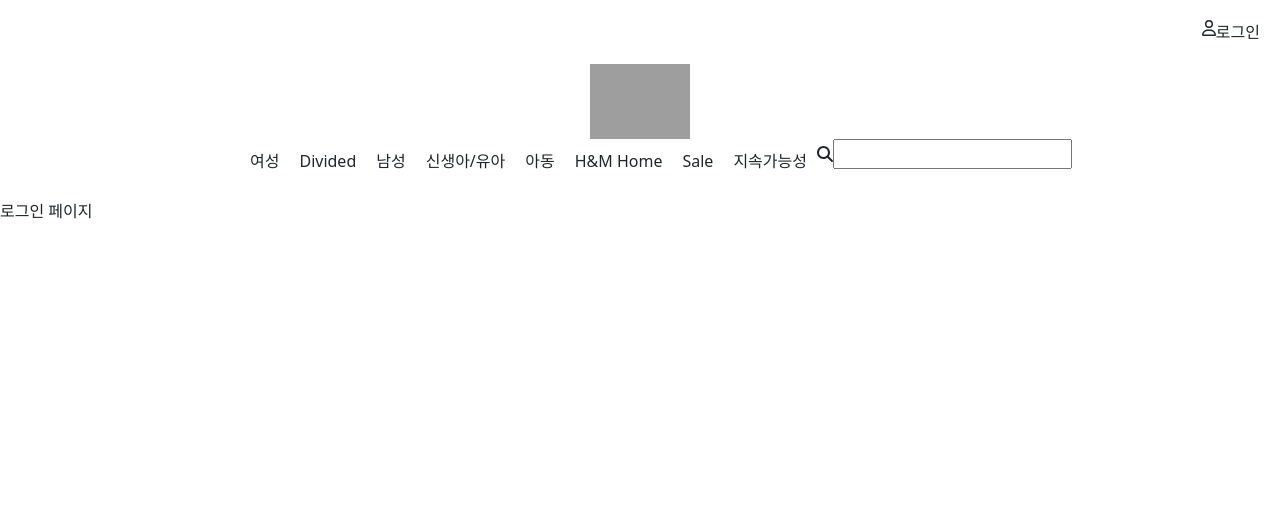
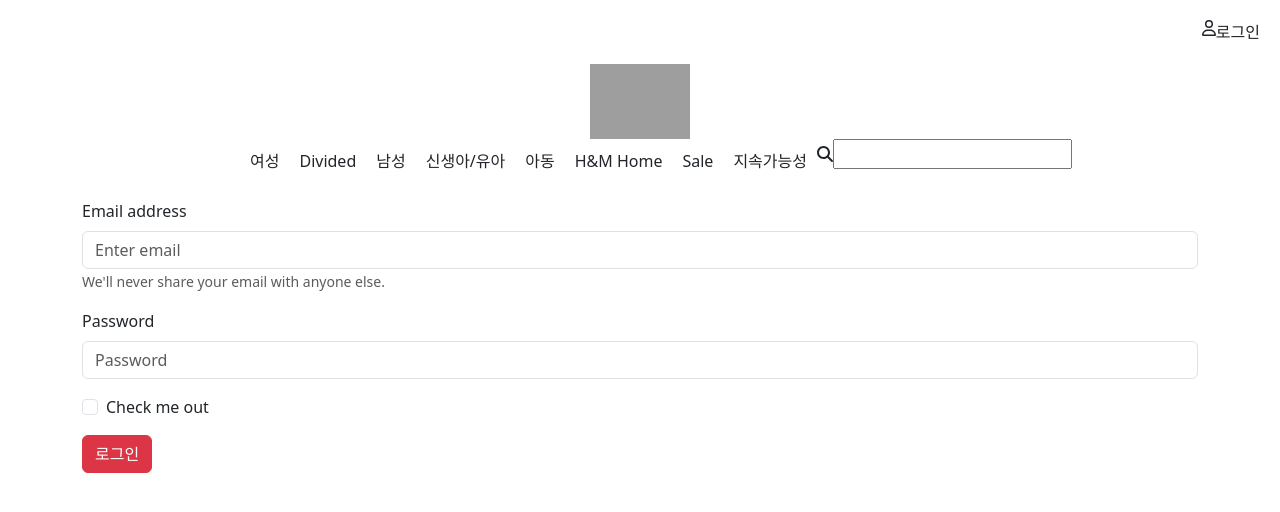
Before and after one commit to jihyun1029/hnm-practice, a React (Create React App) app: page /login in a window 1280 px wide. Shown: the top 512 px of the page. Built offline with nearby package versions, Linux system fonts and the light colour scheme; grey boxes are pictures that could not be loaded.

Commit message:
Form 과 Submit

```diff
--- a/src/App.css
+++ b/src/App.css
@@ -2,6 +2,7 @@
     display: flex;
     justify-content: flex-end;
     margin: 20px;
+    cursor: pointer;
 }
 
 .nav-section {
--- a/src/App.js
+++ b/src/App.js
@@ -1,3 +1,4 @@
+import {useState} from "react";
 import './App.css';
 import 'bootstrap/dist/css/bootstrap.min.css';
 import { Routes, Route } from "react-router-dom";
@@ -18,6 +19,7 @@
 // 9. 상품을 검색할 수 있다.
 
 function App() {
+    const [authenticate, setAuthenticate] = useState(false); // true면 로그인이 됨 false면 로그인이 안됨
   return (
     <div>
         <Navbar />
--- a/src/component/Navbar.js
+++ b/src/component/Navbar.js
@@ -2,13 +2,20 @@
 import { FontAwesomeIcon } from '@fortawesome/react-fontawesome'
 import {faUser} from '@fortawesome/free-regular-svg-icons'
 import {faSearch} from "@fortawesome/free-solid-svg-icons";
+import {useNavigate} from 'react-router-dom';
 
 const Navbar = () => {
     const menuList = ['여성', 'Divided', '남성', '신생아/유아', '아동', 'H&M Home', 'Sale', '지속가능성'];
+
+    const navigate = useNavigate()
+    const goToLogin = () => {
+        navigate('/login');
+    }
+
     return (
         <div>
             <div>
-                <div className="login-button">
+                <div className="login-button" onClick={goToLogin}>
                     <FontAwesomeIcon icon={faUser} />
                     <div>로그인</div>
                 </div>
--- a/src/page/Login.js
+++ b/src/page/Login.js
@@ -1,10 +1,36 @@
 import React from 'react';
+import {Form, Button, Container} from 'react-bootstrap';
 
 const Login = () => {
+    const loginUser = (event) => {
+        // console.log("login user function issue");
+        event.preventDefault();
+        console.log("login user function issue");
+    };
+
     return (
-        <div>
-            로그인 페이지
-        </div>
+        <Container>
+            <Form onSubmit={(event) => loginUser(event)}>
+                <Form.Group className="mb-3" controlId="formBasicEmail">
+                    <Form.Label>Email address</Form.Label>
+                    <Form.Control type="email" placeholder="Enter email" />
+                    <Form.Text className="text-muted">
+                        We'll never share your email with anyone else.
+                    </Form.Text>
+                </Form.Group>
+
+                <Form.Group className="mb-3" controlId="formBasicPassword">
+                    <Form.Label>Password</Form.Label>
+                    <Form.Control type="password" placeholder="Password" />
+                </Form.Group>
+                <Form.Group className="mb-3" controlId="formBasicCheckbox">
+                    <Form.Check type="checkbox" label="Check me out" />
+                </Form.Group>
+                <Button variant="danger" type="submit">
+                    로그인
+                </Button>
+            </Form>
+        </Container>
     );
 };
 
```
